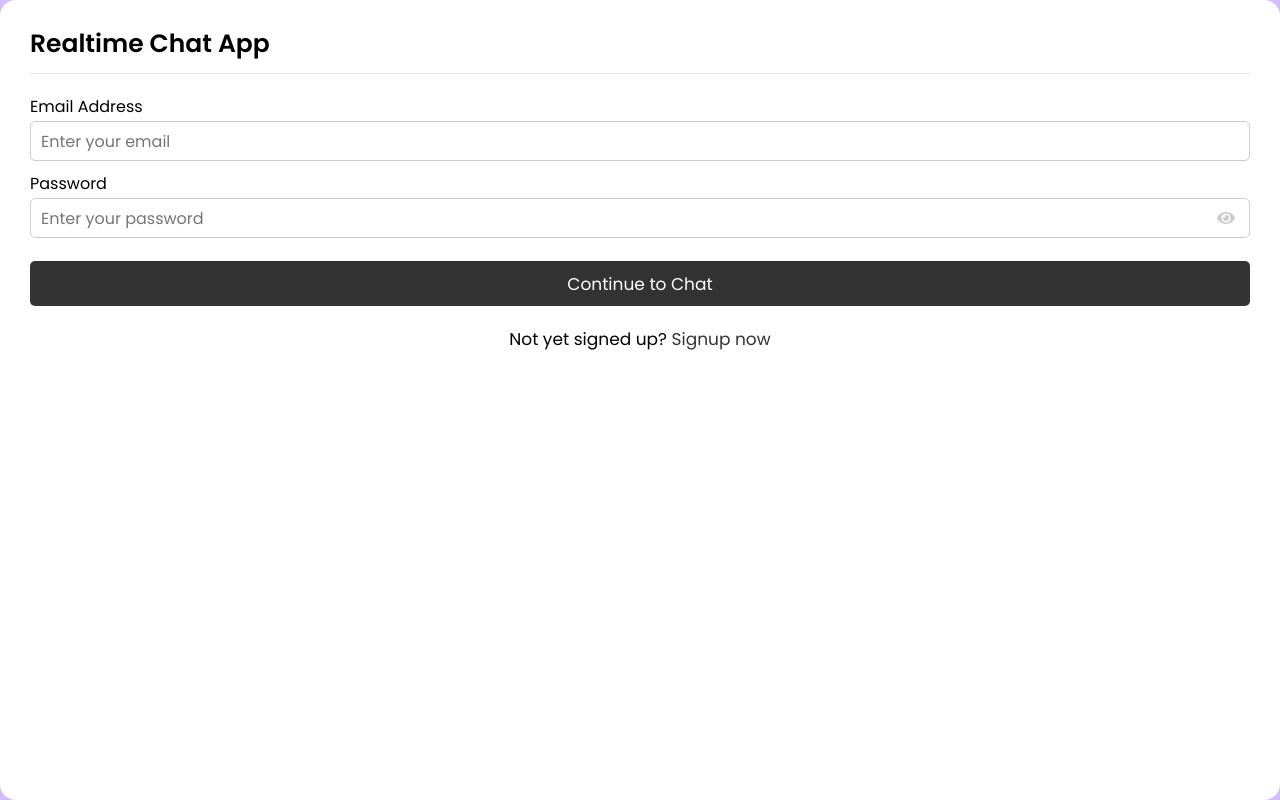
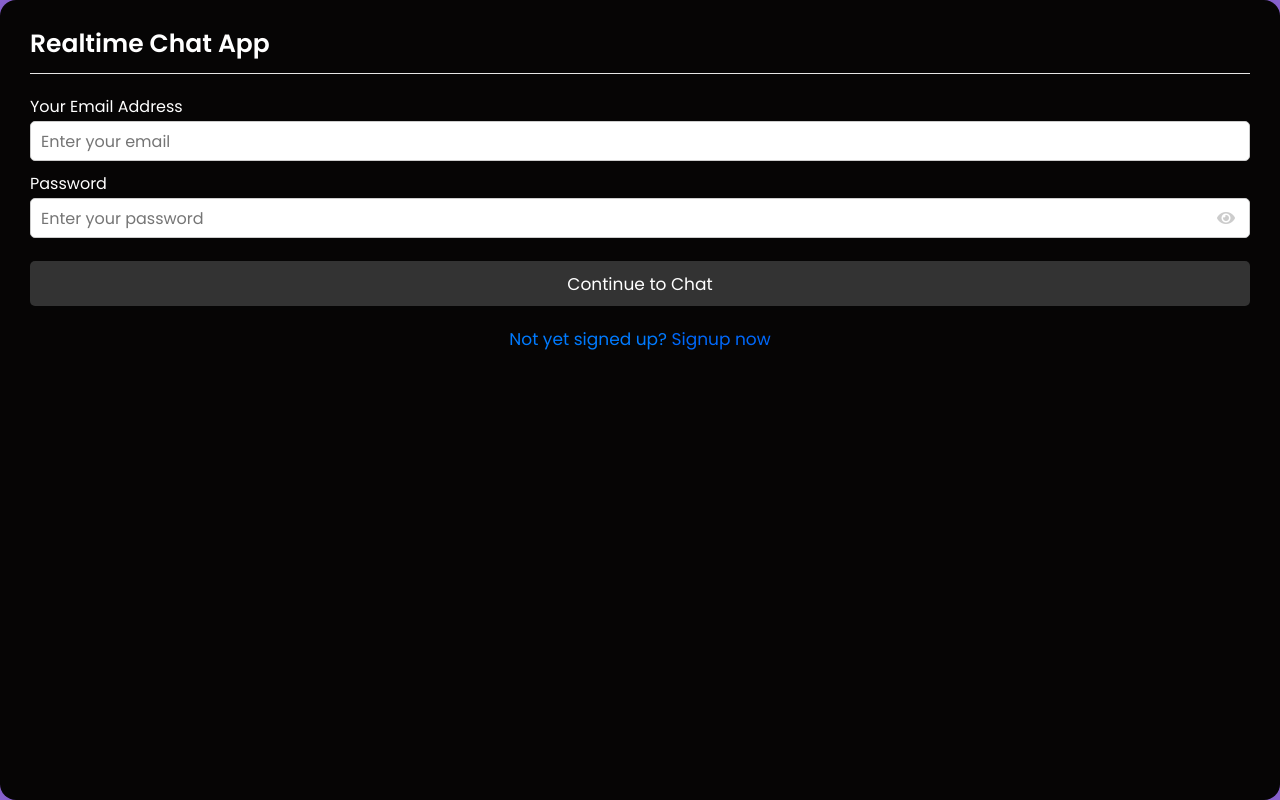
Before and after one commit to MohdAdnanAli/Ikagai, a PHP site: page /login.php in a window 1280 px wide. Run offline with PHP 8.4, Linux system fonts and the light colour scheme.

Commit message:
Dark mode

```diff
--- a/login.php
+++ b/login.php
@@ -13,7 +13,7 @@
       <form action="#" method="POST" enctype="multipart/form-data" autocomplete="off">
         <div class="error-text"></div>
         <div class="field input">
-          <label>Email Address</label>
+          <label> Your Email Address</label>
           <input type="text" name="email" placeholder="Enter your email" required>
         </div>
         <div class="field input">
--- a/style.css
+++ b/style.css
@@ -6,6 +6,7 @@
   text-decoration: none;
   font-family: 'Poppins', sans-serif;
 }
+/*
 body{
   display: flex;
   align-items: center;
@@ -16,8 +17,8 @@ body{
 }
 .wrapper {
   background: #fff;
-  width: 100vw; /* 100% of viewport width */
-  height: 100vh; /* 100% of viewport height */
+  width: 100vw;
+  height: 100vh;  100% of viewport height
   border-radius: 16px;
   box-shadow: 0 0 128px 0 rgba(47, 255, 168, 0.1),
               0 32px 64px -48px rgba(136, 121, 248, 0.5);
@@ -25,6 +26,38 @@ body{
   top: 0;
   left: 0;
 }
+*/
+
+body {
+  display: flex;
+  align-items: center;
+  justify-content: center;
+  min-height: 100vh;
+  background: #8a63d2; /* Change to your preferred shade of purple */
+  margin: 0; /* Remove padding */
+  font-family: Arial, Helvetica, sans-serif; /* Add a professional font */
+}
+
+.wrapper {
+  background: #060505; /* Change to your preferred background color */
+  color: #ffffff; /* Change to a professional text color */
+  width: 100vw; /* 100% of viewport width */
+  height: 100vh; /* 100% of viewport height */
+  border-radius: 16px;
+  box-shadow: 0 0 20px rgba(0, 0, 0, 0.1); /* Slightly adjust the box shadow */
+  position: fixed;
+  top: 0;
+  left: 0;
+}
+.link {
+  color: #007bff; /* Bright blue color, you can adjust the hex code as needed */
+  text-decoration: none; /* Remove underline by default */
+}
+
+.link:hover {
+  text-decoration: underline; /* Add underline on hover if desired */
+}
+
 
 
 /* Login & Signup Form CSS Start */
@@ -110,7 +143,7 @@ body{
   font-size: 17px;
 }
 .form .link a{
-  color: #333;
+  color: #0068fa;
 }
 .form .link a:hover{
   text-decoration: underline;
@@ -142,7 +175,7 @@ body{
   align-items: center;
 }
 :is(.users, .users-list) .content .details{
-  color: #000;
+  color: #ffffff;
   margin-left: 20px;
 }
 :is(.users, .users-list) .details span{
@@ -230,7 +263,7 @@ body{
   width: 40px;
 }
 .users-list a .details p{
-  color: #67676a;
+  color: #9f91f4;
 }
 .users-list a .status-dot{
   font-size: 12px;
@@ -248,7 +281,7 @@ body{
   padding: 18px 30px;
 }
 .chat-area header .back-icon{
-  color: #333;
+  color: #10f236;
   font-size: 18px;
 }
 .chat-area header img{
```
